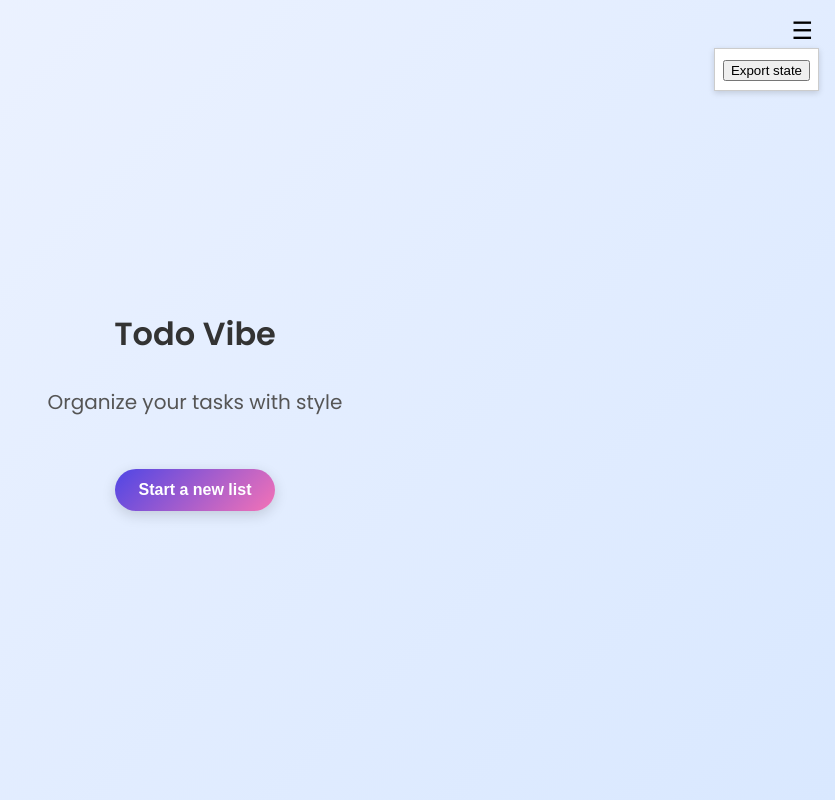
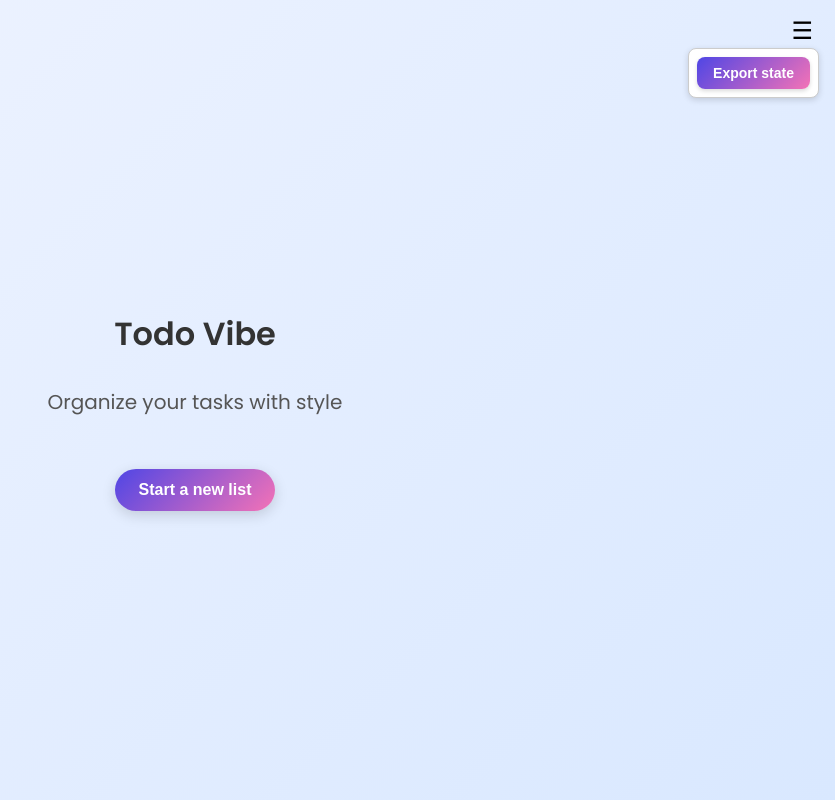
Before and after one commit to bpetersen/todo-vibe, a React (Vite) app in the folder web/: page / in a window 1280 px wide. Both pictures are taken after a click on the button "Menu". Shown: the whole page, without its empty margins (445-1280 px from the left). Built offline with nearby package versions, Linux system fonts and the light colour scheme.

Commit message:
style: match export menu item to app theme

```diff
--- a/web/src/App.css
+++ b/web/src/App.css
@@ -66,4 +66,28 @@ body {
   border: 1px solid #ccc;
   padding: 0.5rem;
   box-shadow: 0 2px 6px rgba(0, 0, 0, 0.15);
+  border-radius: 0.5rem;
+  display: flex;
+  flex-direction: column;
+  gap: 0.5rem;
 }
+
+.menu-item {
+  background: linear-gradient(135deg, var(--primary), var(--accent));
+  color: #fff;
+  border: none;
+  border-radius: 0.5rem;
+  padding: 0.5rem 1rem;
+  font-size: 0.875rem;
+  font-weight: 600;
+  cursor: pointer;
+  text-align: left;
+  width: 100%;
+  box-shadow: 0 2px 4px rgba(0, 0, 0, 0.15);
+  transition: transform 0.2s, box-shadow 0.2s;
+}
+
+.menu-item:hover {
+  transform: translateY(-1px);
+  box-shadow: 0 4px 8px rgba(0, 0, 0, 0.2);
+}
--- a/web/src/App.tsx
+++ b/web/src/App.tsx
@@ -42,7 +42,9 @@ export default function App() {
       </button>
       {menuOpen && (
         <div className="menu">
-          <button onClick={exportState}>Export state</button>
+          <button className="menu-item" onClick={exportState}>
+            Export state
+          </button>
         </div>
       )}
       <h1>Todo Vibe</h1>
```
Also changed, not shown: 1 other file (tests, documents, lock files or other folders).
